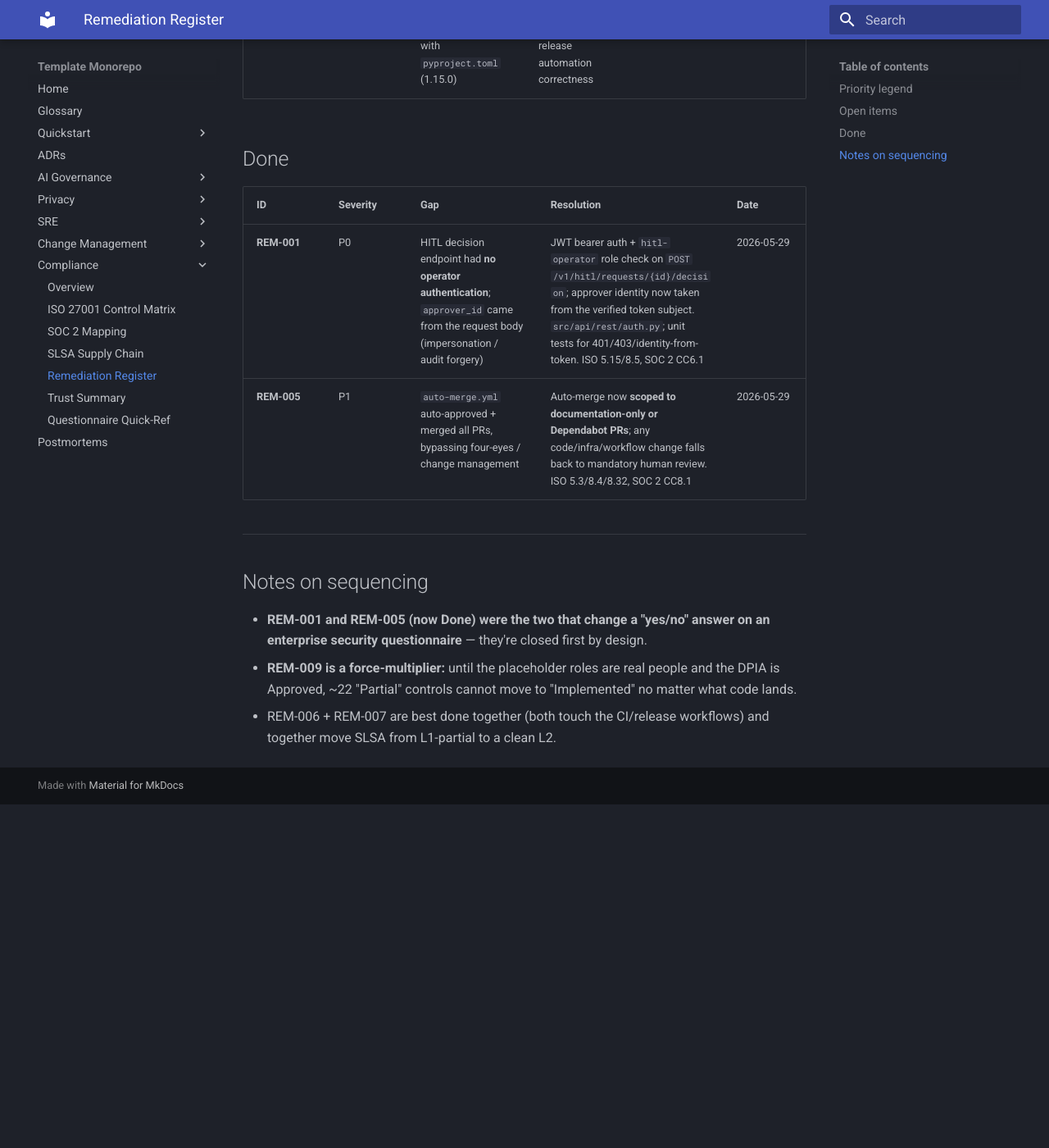
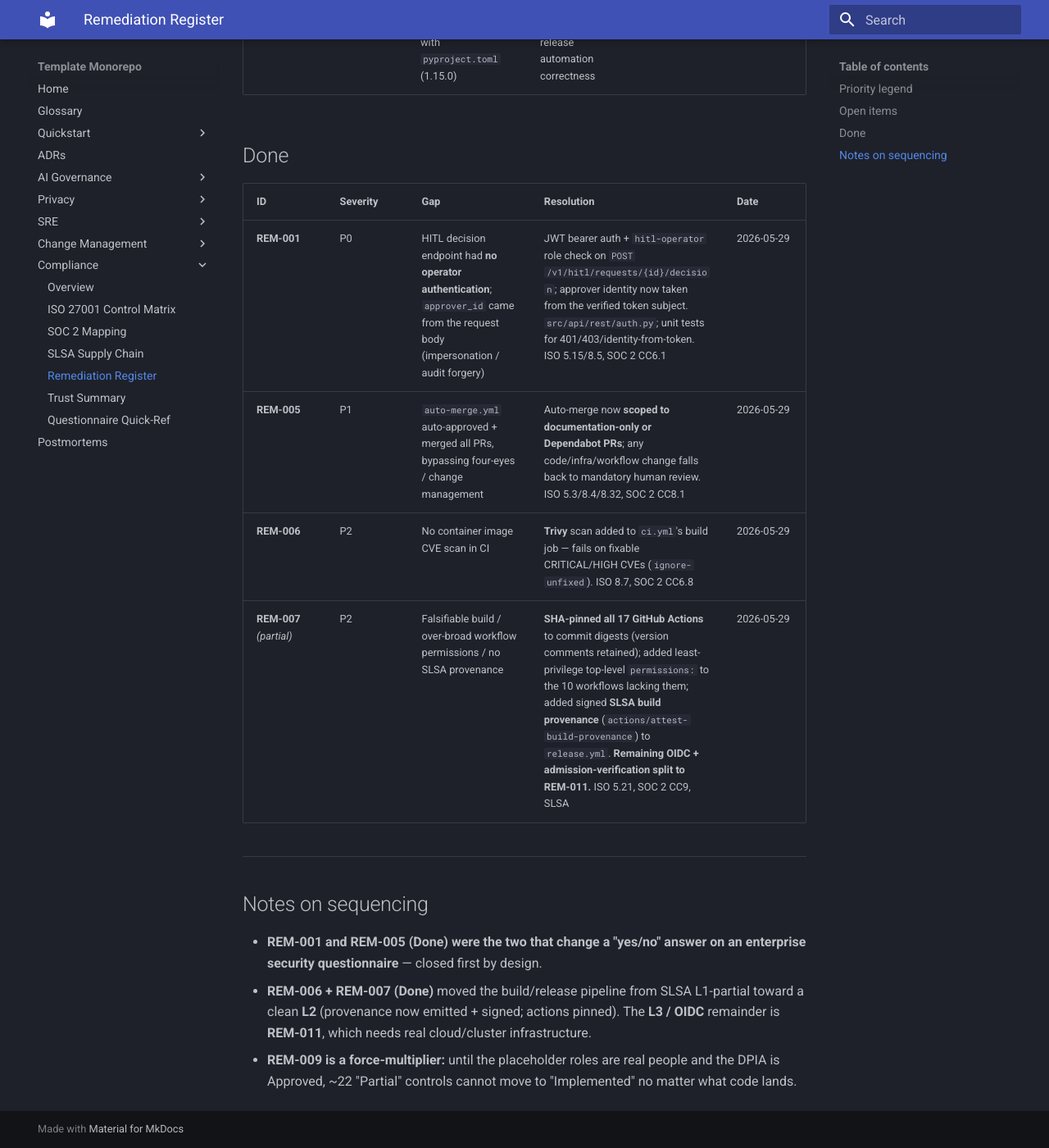
Before and after one commit to valdomirosouza/Repository-Template-v2, an MkDocs documentation site: the page built from docs/compliance/remediation-register.md, in a window 1280 px wide and 1400 px high, scrolled down 1906 px. Shown: the whole window at 82% size. Built offline with MkDocs 1.6.1 and Material for MkDocs 9.7.7, drawn with Linux system fonts in a browser that asks for light colours; before the commit the page ends 2887 px from its top, so only the background shows below that; some of the changed text lies outside the part shown.

Commit message:
ci(security): Trivy image scan (REM-006) + supply-chain hardening (REM-007) (#23)
REM-006: add a Trivy image CVE scan to ci.yml's build job (load: true so the
built image is scannable); fails on fixable CRITICAL/HIGH (ignore-unfixed).

REM-007 (partial):
- SHA-pin all 17 GitHub Actions across every workflow to commit digests, with
  version comments retained.
- Add least-privilege top-level `permissions:` blocks to the 10 workflows that
  lacked one (contents: read by default; secret-scanning also pull-requests:
  write for its PR comment).
- Emit signed SLSA build provenance in release.yml via
  actions/attest-build-provenance (+ attestations: write permission), wired to
  the build step's image digest.

Remaining REM-007 sub-items (OIDC registry/cloud auth; admission-time signature
verification) require real cloud/cluster infra -> tracked as new REM-011.

Updates the docs/compliance/ register (REM-006 + REM-007 -> Done, REM-011 added),
SLSA assessment, SOC 2 mapping, ISO matrix, and questionnaire.

Co-authored-by: Claude Opus 4.8 (1M context) <noreply@anthropic.com>

```diff
--- a/docs/compliance/remediation-register.md
+++ b/docs/compliance/remediation-register.md
@@ -17,31 +17,33 @@
 
 ## Open items
 
-| ID          | Severity | Gap                                                                                                                                                                        | Why it matters (framework)                                                                                         | Owner           | Suggested target                   |
-| ----------- | -------- | -------------------------------------------------------------------------------------------------------------------------------------------------------------------------- | ------------------------------------------------------------------------------------------------------------------ | --------------- | ---------------------------------- |
-| **REM-009** | **P1**   | CODEOWNERS uses placeholder `@org/*` teams (don't resolve); DPIA is **Draft** (no DPO sign-off)                                                                            | Controls that name an owner who doesn't exist are not auditable; DPIA must be Approved for GDPR/LGPD. ISO 5.2/5.31 | Tech Lead + DPO | Before first enterprise engagement |
-| **REM-002** | P1       | `LLMTokenBudgetExceeded90Percent` alert not wired to PagerDuty                                                                                                             | Cost-exhaustion DoS goes unactioned. ISO 8.16 _(threat-model)_                                                     | SRE Lead        | Next release                       |
-| **REM-003** | P1       | No **mTLS** between pods (Kafka/internal traffic plaintext)                                                                                                                | Lateral-movement / eavesdropping risk. ISO 5.14/8.20, SOC 2 CC6.7 _(threat-model)_                                 | DevOps Lead     | Per ADR-0007 (service mesh)        |
-| **REM-006** | P2       | No **container image CVE scan** (Trivy) in CI — PRR requires it but it isn't wired                                                                                         | Vulnerable base layers can ship. ISO 8.7, SOC 2 CC6.8, SLSA                                                        | DevSecOps       | Add to `ci.yml` / language CIs     |
-| **REM-007** | P2       | Supply-chain hardening: SHA-pin actions, add least-privilege `permissions:`, OIDC for registry/cloud auth, emit signed **SLSA provenance**, verify signatures at admission | Reaches the stated **SLSA L2+** target and removes falsifiable-build risk. ISO 5.21, SOC 2 CC9                     | DevSecOps       | Toward SLSA L2→L3                  |
-| **REM-004** | P2       | DAST not run in `ci.yml` (OWASP ZAP runs only in `staging-check.yml`)                                                                                                      | Shift DAST left. ISO 8.29 _(threat-model)_                                                                         | DevSecOps       | Next release                       |
-| **REM-008** | P2       | Enforcement gaps: `spec-compliance` gate is non-blocking; CHANGELOG / issue-link / Conventional-Commit not CI-enforced                                                     | Closes the "documented ≠ enforced" gap that auditors probe. ISO 5.36, SOC 2 CC5                                    | Tech Lead       | Next release                       |
-| **REM-010** | P3       | `version.txt` (1.9.1) out of sync with `pyproject.toml` (1.15.0)                                                                                                           | Single-source-of-truth hygiene; release automation correctness                                                     | DevOps Lead     | Next release                       |
+| ID          | Severity | Gap                                                                                                                                                                                                                                                                | Why it matters (framework)                                                                                                                | Owner                   | Suggested target                        |
+| ----------- | -------- | ------------------------------------------------------------------------------------------------------------------------------------------------------------------------------------------------------------------------------------------------------------------ | ----------------------------------------------------------------------------------------------------------------------------------------- | ----------------------- | --------------------------------------- |
+| **REM-009** | **P1**   | CODEOWNERS uses placeholder `@org/*` teams (don't resolve); DPIA is **Draft** (no DPO sign-off)                                                                                                                                                                    | Controls that name an owner who doesn't exist are not auditable; DPIA must be Approved for GDPR/LGPD. ISO 5.2/5.31                        | Tech Lead + DPO         | Before first enterprise engagement      |
+| **REM-002** | P1       | `LLMTokenBudgetExceeded90Percent` alert not wired to PagerDuty                                                                                                                                                                                                     | Cost-exhaustion DoS goes unactioned. ISO 8.16 _(threat-model)_                                                                            | SRE Lead                | Next release                            |
+| **REM-003** | P1       | No **mTLS** between pods (Kafka/internal traffic plaintext)                                                                                                                                                                                                        | Lateral-movement / eavesdropping risk. ISO 5.14/8.20, SOC 2 CC6.7 _(threat-model)_                                                        | DevOps Lead             | Per ADR-0007 (service mesh)             |
+| **REM-004** | P2       | DAST not run in `ci.yml` (OWASP ZAP runs only in `staging-check.yml`)                                                                                                                                                                                              | Shift DAST left. ISO 8.29 _(threat-model)_                                                                                                | DevSecOps               | Next release                            |
+| **REM-008** | P2       | Enforcement gaps: `spec-compliance` gate is non-blocking; CHANGELOG / issue-link / Conventional-Commit not CI-enforced                                                                                                                                             | Closes the "documented ≠ enforced" gap that auditors probe. ISO 5.36, SOC 2 CC5                                                           | Tech Lead               | Next release                            |
+| **REM-011** | P2       | **Supply-chain remainder of REM-007:** OIDC for registry/cloud auth (replace long-lived `REGISTRY_USERNAME`/`PASSWORD`); admission-time image-signature verification (Kyverno/cosign policy); replace `Syft`/`Cosign` `curl \| sh` installs with pinned installers | Completes SLSA L2→L3. **Needs real cloud OIDC role + cluster policy — not implementable in the template alone.** ISO 5.21/8.19, SOC 2 CC9 | DevSecOps + DevOps Lead | When cloud/cluster infra is provisioned |
+| **REM-010** | P3       | `version.txt` (1.9.1) out of sync with `pyproject.toml` (1.15.0)                                                                                                                                                                                                   | Single-source-of-truth hygiene; release automation correctness                                                                            | DevOps Lead             | Next release                            |
 
 ## Done
 
-| ID          | Severity | Gap                                                                                                                                 | Resolution                                                                                                                                                                                                                                         | Date       |
-| ----------- | -------- | ----------------------------------------------------------------------------------------------------------------------------------- | -------------------------------------------------------------------------------------------------------------------------------------------------------------------------------------------------------------------------------------------------- | ---------- |
-| **REM-001** | P0       | HITL decision endpoint had **no operator authentication**; `approver_id` came from the request body (impersonation / audit forgery) | JWT bearer auth + `hitl-operator` role check on `POST /v1/hitl/requests/{id}/decision`; approver identity now taken from the verified token subject. `src/api/rest/auth.py`; unit tests for 401/403/identity-from-token. ISO 5.15/8.5, SOC 2 CC6.1 | 2026-05-29 |
-| **REM-005** | P1       | `auto-merge.yml` auto-approved + merged all PRs, bypassing four-eyes / change management                                            | Auto-merge now **scoped to documentation-only or Dependabot PRs**; any code/infra/workflow change falls back to mandatory human review. ISO 5.3/8.4/8.32, SOC 2 CC8.1                                                                              | 2026-05-29 |
+| ID                      | Severity | Gap                                                                                                                                 | Resolution                                                                                                                                                                                                                                                                                                                                                | Date       |
+| ----------------------- | -------- | ----------------------------------------------------------------------------------------------------------------------------------- | --------------------------------------------------------------------------------------------------------------------------------------------------------------------------------------------------------------------------------------------------------------------------------------------------------------------------------------------------------- | ---------- |
+| **REM-001**             | P0       | HITL decision endpoint had **no operator authentication**; `approver_id` came from the request body (impersonation / audit forgery) | JWT bearer auth + `hitl-operator` role check on `POST /v1/hitl/requests/{id}/decision`; approver identity now taken from the verified token subject. `src/api/rest/auth.py`; unit tests for 401/403/identity-from-token. ISO 5.15/8.5, SOC 2 CC6.1                                                                                                        | 2026-05-29 |
+| **REM-005**             | P1       | `auto-merge.yml` auto-approved + merged all PRs, bypassing four-eyes / change management                                            | Auto-merge now **scoped to documentation-only or Dependabot PRs**; any code/infra/workflow change falls back to mandatory human review. ISO 5.3/8.4/8.32, SOC 2 CC8.1                                                                                                                                                                                     | 2026-05-29 |
+| **REM-006**             | P2       | No container image CVE scan in CI                                                                                                   | **Trivy** scan added to `ci.yml`'s build job — fails on fixable CRITICAL/HIGH CVEs (`ignore-unfixed`). ISO 8.7, SOC 2 CC6.8                                                                                                                                                                                                                               | 2026-05-29 |
+| **REM-007** _(partial)_ | P2       | Falsifiable build / over-broad workflow permissions / no SLSA provenance                                                            | **SHA-pinned all 17 GitHub Actions** to commit digests (version comments retained); added least-privilege top-level `permissions:` to the 10 workflows lacking them; added signed **SLSA build provenance** (`actions/attest-build-provenance`) to `release.yml`. **Remaining OIDC + admission-verification split to REM-011.** ISO 5.21, SOC 2 CC9, SLSA | 2026-05-29 |
 
 ---
 
 ## Notes on sequencing
 
-- **REM-001 and REM-005 (now Done) were the two that change a "yes/no" answer on an enterprise
-  security questionnaire** — they're closed first by design.
+- **REM-001 and REM-005 (Done) were the two that change a "yes/no" answer on an enterprise
+  security questionnaire** — closed first by design.
+- **REM-006 + REM-007 (Done)** moved the build/release pipeline from SLSA L1-partial toward a
+  clean **L2** (provenance now emitted + signed; actions pinned). The **L3 / OIDC** remainder is
+  **REM-011**, which needs real cloud/cluster infrastructure.
 - **REM-009 is a force-multiplier:** until the placeholder roles are real people and the DPIA is
   Approved, ~22 "Partial" controls cannot move to "Implemented" no matter what code lands.
-- REM-006 + REM-007 are best done together (both touch the CI/release workflows) and together
-  move SLSA from L1-partial to a clean L2.
```
Also changed, not shown: CHANGELOG.md (+9 -0 lines), docs/compliance/iso27001-annex-a-control-matrix.md (+40 -40 lines), docs/compliance/security-questionnaire-quickref.md (+10 -10 lines), docs/compliance/slsa-supply-chain-assessment.md (+9 -1 lines), docs/compliance/soc2-tsc-mapping.md (+1 -1 lines), 11 other files.
